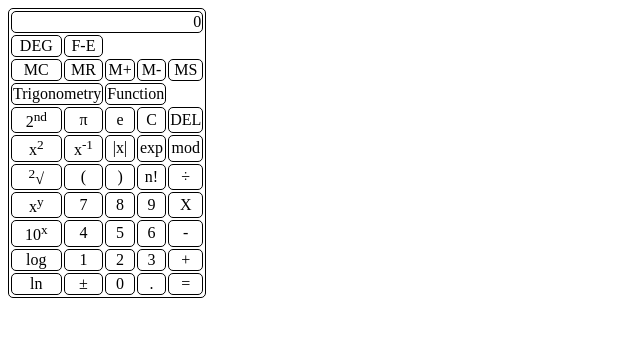
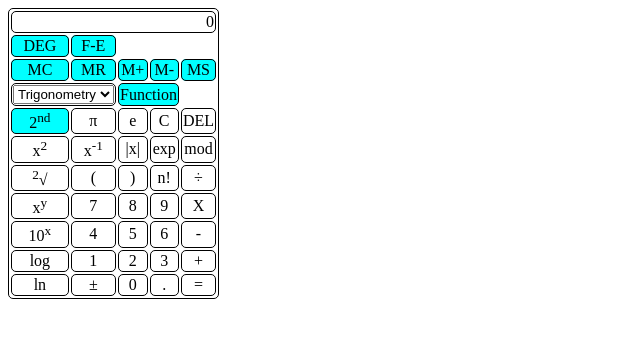
Before and after one commit to prashil-vaishnani/practical_assignments, a plain HTML site: page index.html in a window 1280 px wide. Shown: the whole page, without its empty margins (0-640 px from the left). Drawn offline with Linux system fonts and the light colour scheme.

Commit message:
trigonometry function added

```diff
--- a/cal.js
+++ b/cal.js
@@ -146,3 +146,18 @@ function xTopowY() {
 
     return Math.pow(parseFloat(op1), parseInt(op2));
 }
+function Trigo() {
+    var select = document.getElementById('fn');
+    var text = select.options[select.selectedIndex].text;
+    console.log(text);
+    if (text === "Sin") {
+        document.getElementById("ans").innerHTML = Math.sin(parseFloat(document.getElementById("ans").innerHTML))
+    }
+    else if (text === "Cos") {
+        document.getElementById("ans").innerHTML = Math.cos(parseFloat(document.getElementById("ans").innerHTML))
+    }
+    else if (text === "Tan") {
+        document.getElementById("ans").innerHTML = Math.tan(parseFloat(document.getElementById("ans").innerHTML))
+    }
+
+}
--- a/index.html
+++ b/index.html
@@ -15,11 +15,11 @@
         <tr>
             <td colspan="5" class="text-align" id="ans">0</td>
         </tr>
-        <tr>
+        <tr class="color">
             <td>DEG</td>
             <td>F-E</td>
         </tr>
-        <tr>
+        <tr class="color">
             <td>MC</td>
             <td>MR</td>
             <td>M+</td>
@@ -27,11 +27,20 @@
             <td>MS</td>
         </tr>
         <tr>
-            <td colspan="2">Trigonometry</td>
-            <td colspan="2">Function</td>
+            <td colspan="2">
+                <form>
+                    <select id="fn" onchange="Trigo()">
+                        <option>Trigonometry</option>
+                        <option value="sin">Sin</option>
+                        <option value="cos">Cos</option>
+                        <option value="tan">Tan</option>
+                    </select>
+                </form>
+            </td>
+            <td colspan="2" class="color">Function</td>
         </tr>
         <tr>
-            <td>2<sup>nd</sup></td>
+            <td class="color">2<sup>nd</sup></td>
             <td onclick="btnPie()">&#960</td>
             <td onclick="btnE()">e</td>
             <td id="clr" onclick="btnClear()">C</td>
--- a/style.css
+++ b/style.css
@@ -8,3 +8,6 @@ td {
 .text-align {
   text-align: right;
 }
+.color {
+  background-color: aqua;
+}
```
